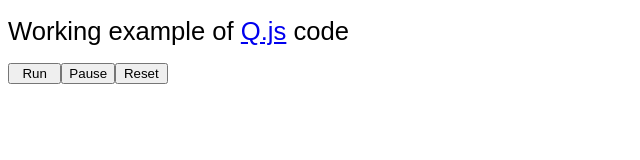
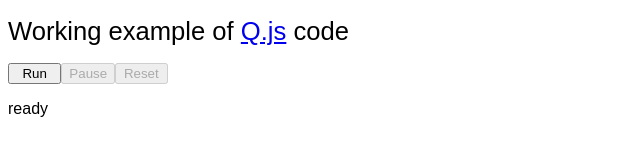
Before and after one commit to tomaslangkaas/Q.js, a plain HTML site: page index.html in a window 1280 px wide. Shown: the whole page, without its empty margins (0-640 px from the left). Drawn offline with Linux system fonts and the light colour scheme.

Commit message:
Update index.html

```diff
--- a/index.html
+++ b/index.html
@@ -28,7 +28,7 @@
     Reset</button>
     </p>
     <div id="qdiv"></div>
-  <script src="Q.min.js"></script>
+  <script src="Q.js"></script>
   <script>
 
 // setup new taskrunner instance:
```
